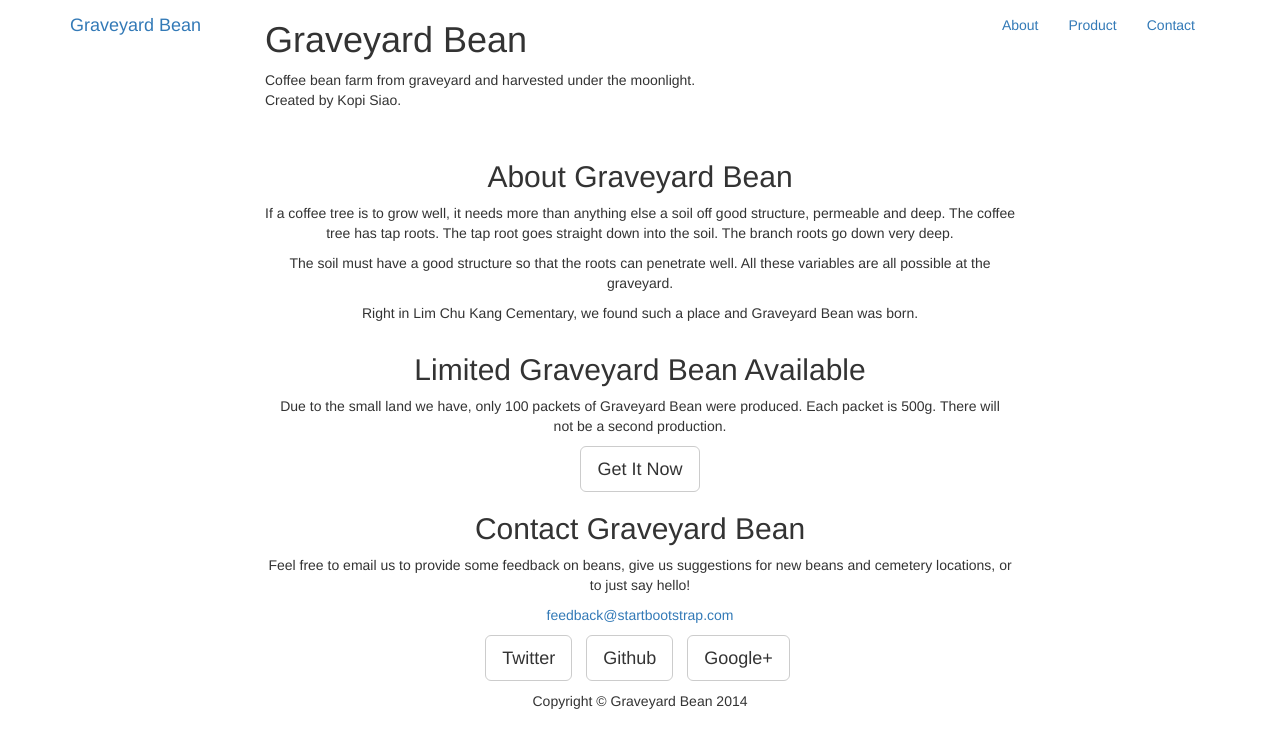
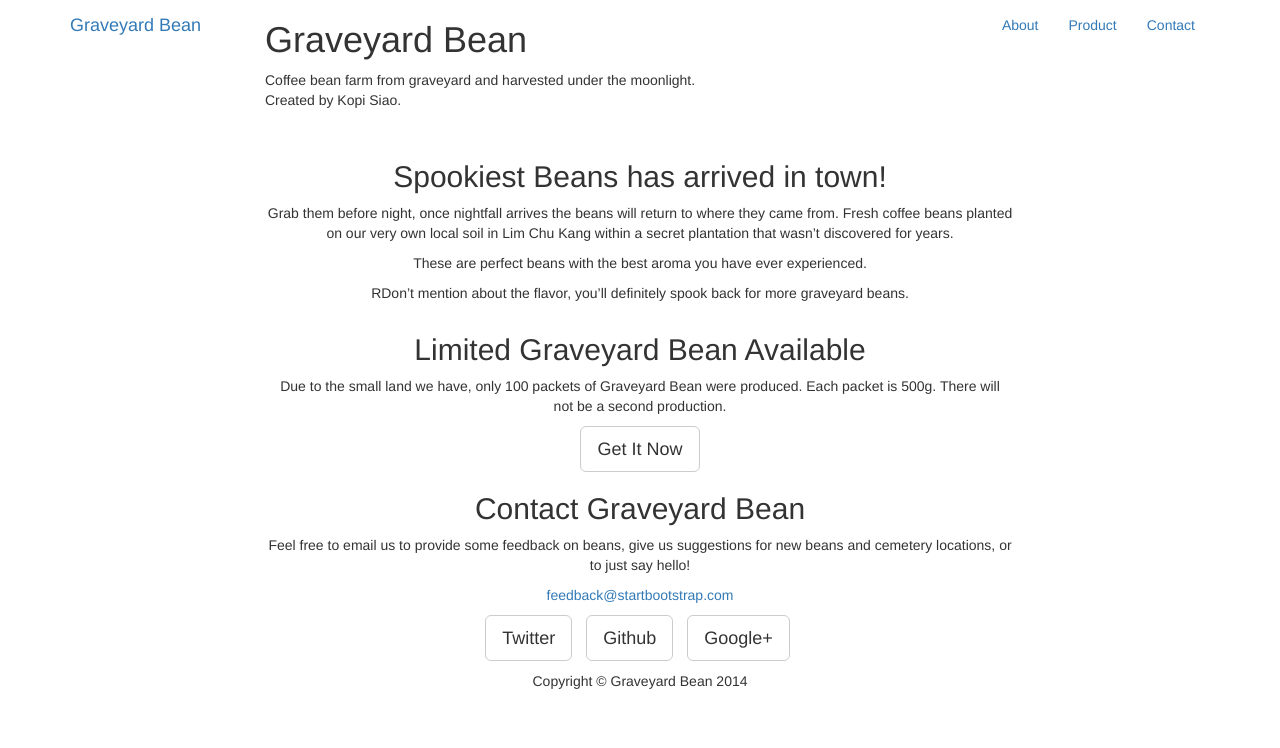
Before and after one commit to bosslee/graveyardbeans, a Jekyll site: the page built from index.html, in a window 1280 px wide. Shown: the top 748 px of the page. Built offline with Jekyll 4.4.1, drawn with Linux system fonts in a browser that asks for light colours; nearby versions of some CDN libraries; library files that are not in the unit come from our copies.

Commit message:
change text

```diff
--- a/_layouts/default.html
+++ b/_layouts/default.html
@@ -65,10 +65,11 @@
     <section id="about" class="container content-section text-center">
         <div class="row">
             <div class="col-lg-8 col-lg-offset-2">
-                <h2>About Graveyard Bean</h2>
-                <p>If a coffee tree is to grow well, it needs more than anything else a soil off good structure, permeable and deep. The coffee tree has tap roots. The tap root goes straight down into the soil. The branch roots go down very deep.</p>
-                <p>The soil must have a good structure so that the roots can penetrate well. All these variables are all possible at the graveyard. </p>
-                <p>Right in Lim Chu Kang Cementary, we found such a place and Graveyard Bean was born.</p>
+                <h2>Spookiest Beans has arrived in town!</h2>
+                <p>Grab them before night, once nightfall arrives the beans will return to where they came from.
+Fresh coffee beans planted on our very own local soil in Lim Chu Kang within a secret plantation that wasn’t discovered for years.</p>
+                <p>These are perfect beans with the best aroma you have ever experienced.</p>
+                <p>RDon’t mention about the flavor, you’ll definitely spook back for more graveyard beans.</p>
             </div>
         </div>
     </section>
```
